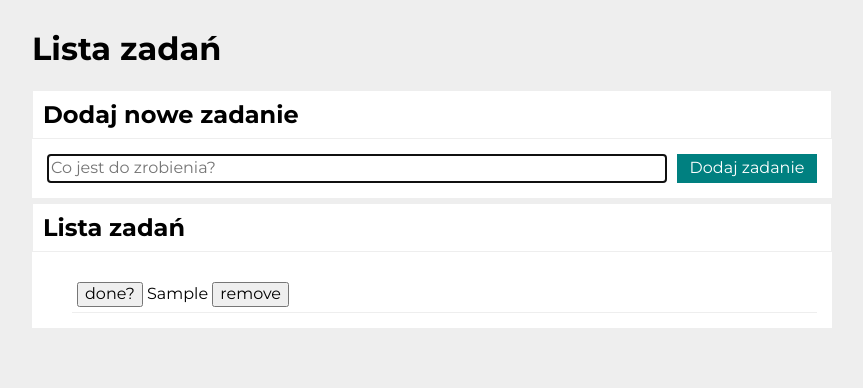
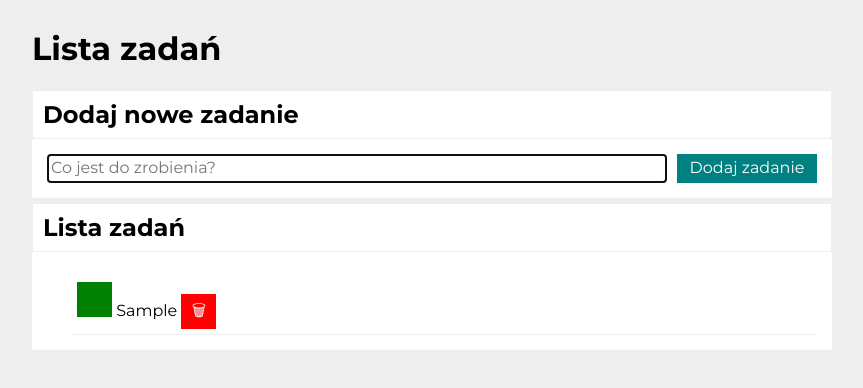
Before and after one commit to PawelNackowski/todo-list, a plain HTML site: page index.html in a window 1280 px wide. Both pictures are taken after typing "Sample" into the empty fields and a click on the button "Dodaj zadanie". Shown: the whole page, without its empty margins (208-1071 px from the left). Drawn offline with nearby package versions, Linux system fonts and the light colour scheme.

Commit message:
styling button task list

```diff
--- a/css/list.css
+++ b/css/list.css
@@ -1,4 +1,4 @@
-.list {
+.taskList {
     background-color: white;
     margin: 0;
     padding-top: 25px;
@@ -6,12 +6,36 @@
     list-style: none;
 }
 
-.list__item {
+.taskList__item {
     margin-right: 15px;
     padding: 5px;
-border-bottom: solid 1px #eee;
+    border-bottom: solid 1px #eee;
 
 }
+
 .list__item--done {
     text-decoration: line-through;
 }
+
+.taskList__button {
+    width: 35px;
+    height: 35px;
+    cursor: pointer;
+    color: white;
+    border: none;
+}
+
+.taskList__button--done{
+background-color: green;
+}
+.taskList__button--done:hover {
+    background-color: hsl(120, 100%, 30%);
+}
+
+.taskList__button--remove {
+    background-color: red;
+}
+
+.taskList__button--remove:hover {
+    background-color: hsl(0, 100%, 60%);
+}
--- a/index.html
+++ b/index.html
@@ -34,7 +34,7 @@
         <h2 class="subheader">
             Lista zadań
         </h2>
-        <ul class="list js-tasks"></ul>
+        <ul class="taskList js-tasks"></ul>
     </div>
 </body>
 
--- a/js/script.js
+++ b/js/script.js
@@ -20,7 +20,7 @@
   }
 
   const bindEvents = () => {
-    const removeButtons = document.querySelectorAll(".js-remove");
+    const removeButtons = document.querySelectorAll(".js-removeButton");
 
     removeButtons.forEach((removeButtons, taskIndex) => {
       removeButtons.addEventListener("click", () => {
@@ -28,7 +28,7 @@
       });
     });
 
-    const toggleDoneButtons = document.querySelectorAll(".js-done");
+    const toggleDoneButtons = document.querySelectorAll(".js-doneButton");
 
     toggleDoneButtons.forEach((toggleDoneButtons, taskIndex) => {
       toggleDoneButtons.addEventListener("click", () => {
@@ -42,10 +42,10 @@
 
     for (const task of tasks) {
       htmlString += `
-        <li class="list__item${task.done ? " list__item--done" : ""}">
-        <button class="js-done">done?</button>
+        <li class="taskList__item${task.done ? " list__item--done" : ""}">
+        <button class="js-doneButton taskList__button taskList__button--done">${task.done ? "✔" : ""}</button>
     ${task.content}
-    <button class="js-remove">remove</button>
+    <button class="js-removeButton taskList__button taskList__button--remove">\🗑</button>
         </li>
         `;
     }
```
